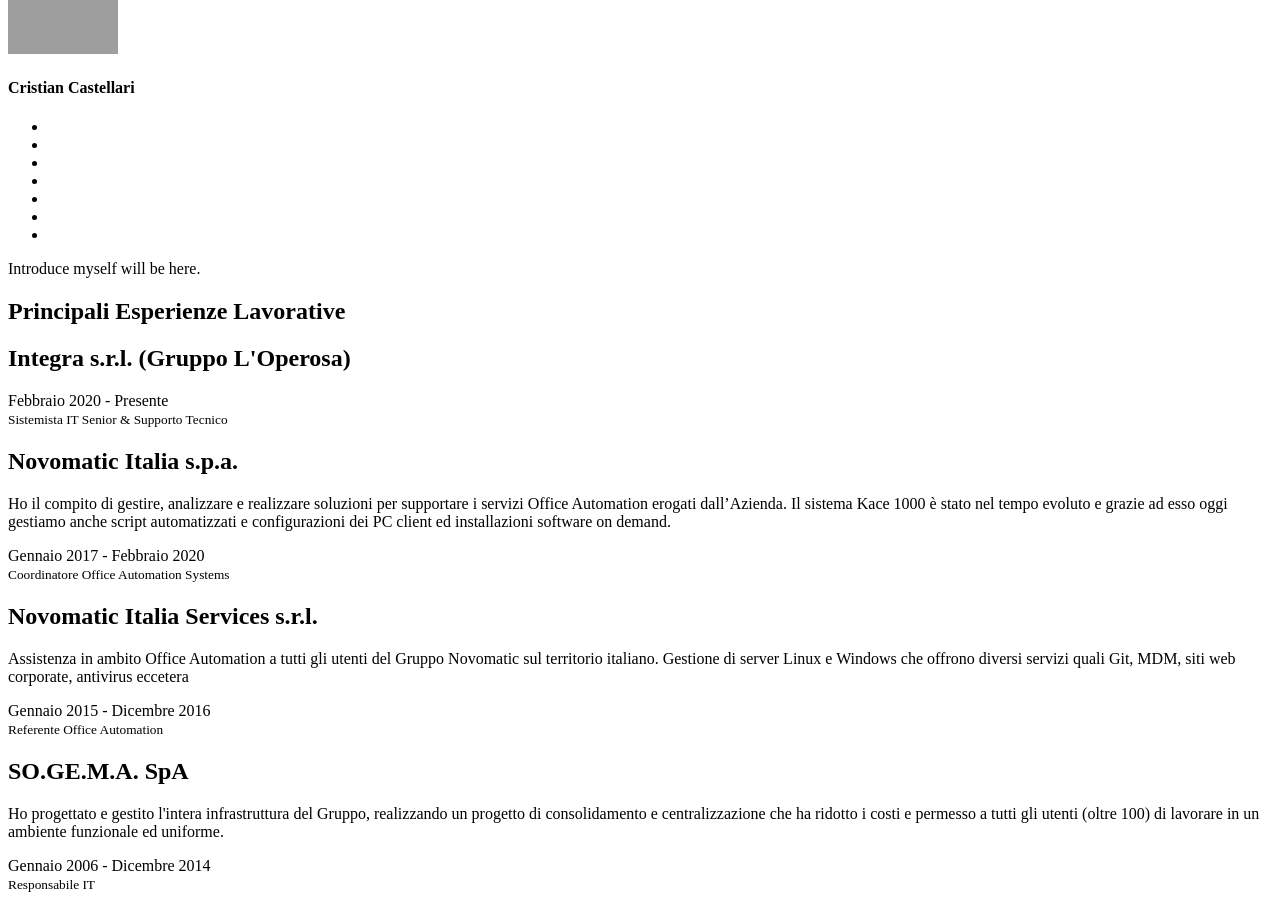
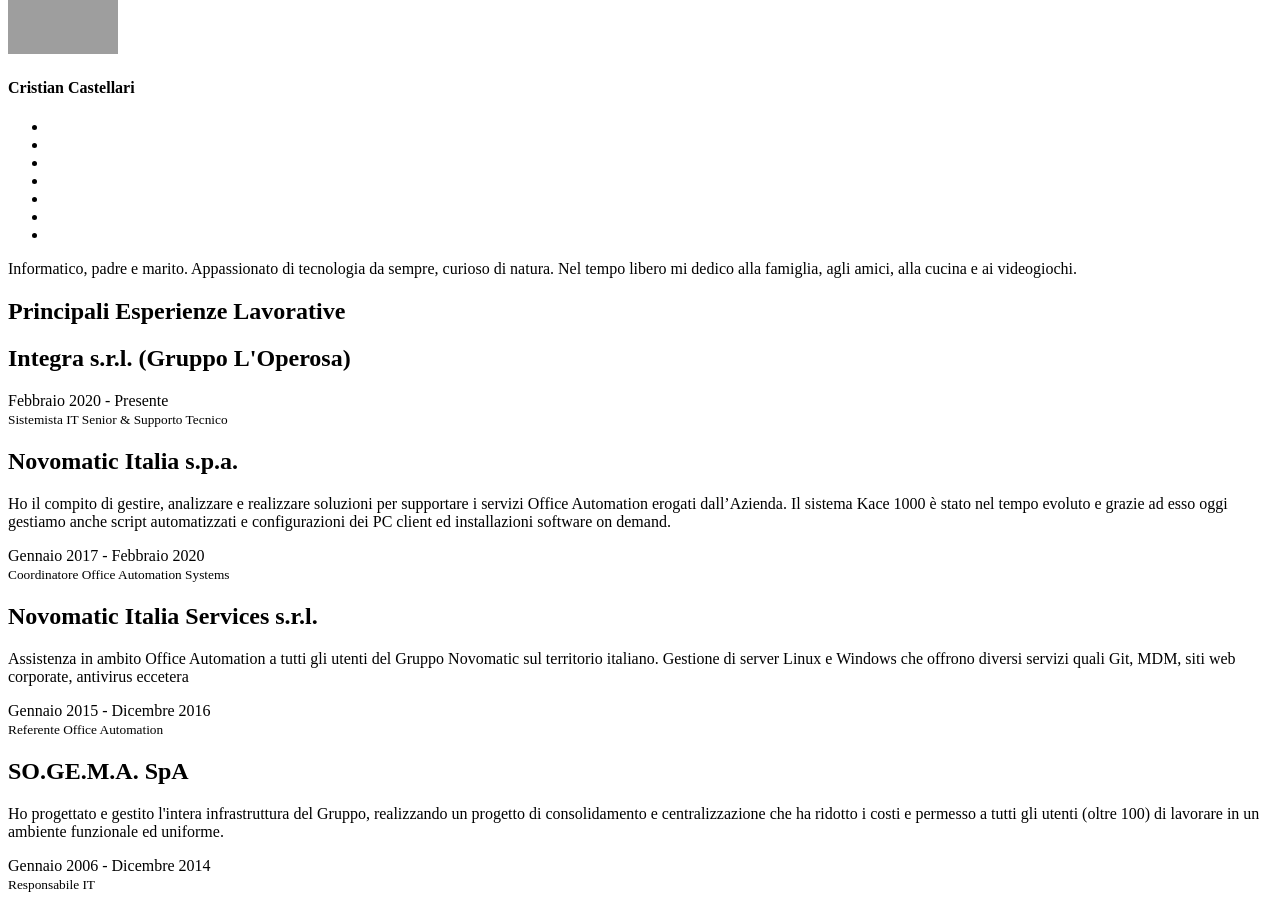
Before and after one commit to Skyflash/skyflash.github.io, a Jekyll site: the page built from index.html, in a window 1280 px wide and 900 px high, scrolled down 474 px. Built offline with Jekyll 4.4.1, drawn with Linux system fonts in a browser that asks for light colours; grey boxes are pictures that could not be loaded.

Commit message:
Security update (GHSA-p9pc-299p-vxgp) + descrizione

```diff
--- a/_config.yml
+++ b/_config.yml
@@ -77,7 +77,7 @@
   skill_icon2:
     - name: fa-apple
     - name: fa-chrome
-  desc: Introduce myself will be here.  # Describe yourself.
+  desc: Informatico, padre e marito. Appassionato di tecnologia da sempre, curioso di natura. Nel tempo libero mi dedico alla famiglia, agli amici, alla cucina e ai videogiochi.  # Describe yourself.
 
 # comment
 disqus:  # if you wanna comment feature, go to https://disqus.com/ to get your configuration; if not, comment following two lines.
```
Also changed, not shown: package.json (+10 -9 lines), 1 other file.
